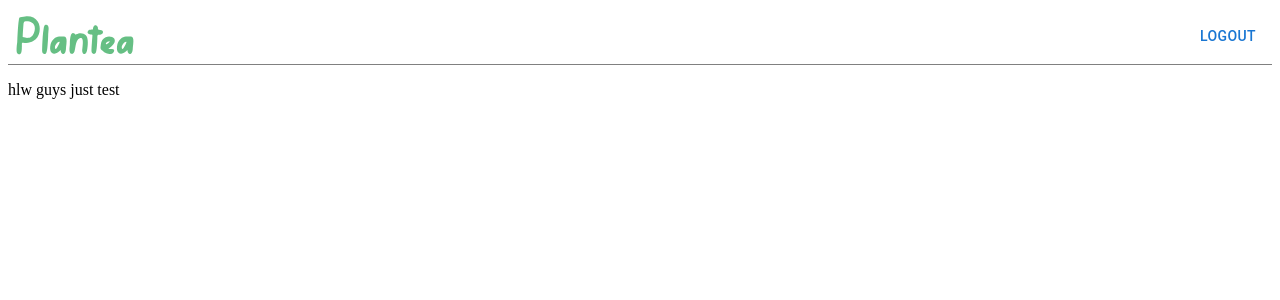
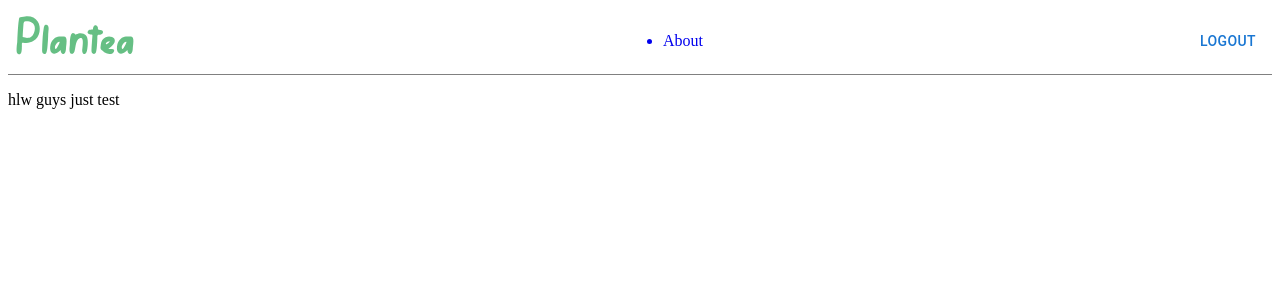
Before and after one commit to sanjaykhatre/sanj-ecommerce, a React (Create React App) app: page / in a window 1280 px wide. Shown: the top 300 px of the page. Built offline with nearby package versions, Linux system fonts and the light colour scheme; no server answers; sample sign-in values are in the browser's storage.

Commit message:
navigate used

```diff
--- a/src/components/navbar/Navbar.tsx
+++ b/src/components/navbar/Navbar.tsx
@@ -3,8 +3,12 @@ import React from "react";
 import { ReactComponent as HeaderLogo } from "../../assets/images/HeaderLogo.svg";
 import { Button } from "@mui/material";
 import { logout } from "src/controllers/Firebase";
+import About from "../About";
+import { Link, useNavigate } from "react-router-dom";
 
 export default function Navbar() {
+  const navigate = useNavigate();
+
   return (
     <div
       className="Navbar-wrapper"
@@ -16,7 +20,18 @@ export default function Navbar() {
         justifyContent: "space-between",
       }}
     >
-      <HeaderLogo />
+      <HeaderLogo
+        onClick={() => {
+          navigate("/");
+        }}
+      />
+      <div>
+        <ul>
+          <Link style={{ textDecoration: "none" }} to={"/about"}>
+            <li>About</li>
+          </Link>
+        </ul>
+      </div>
       <Button onClick={logout}>Logout</Button>
     </div>
   );
```
